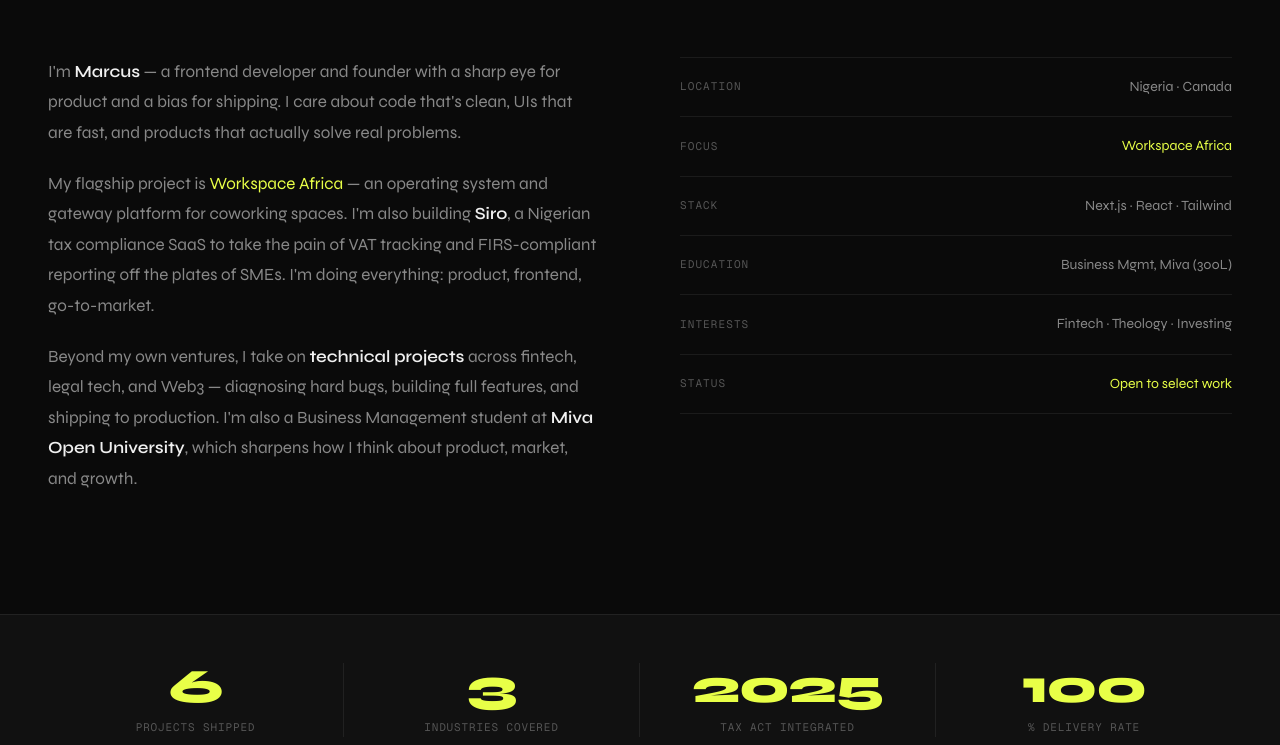
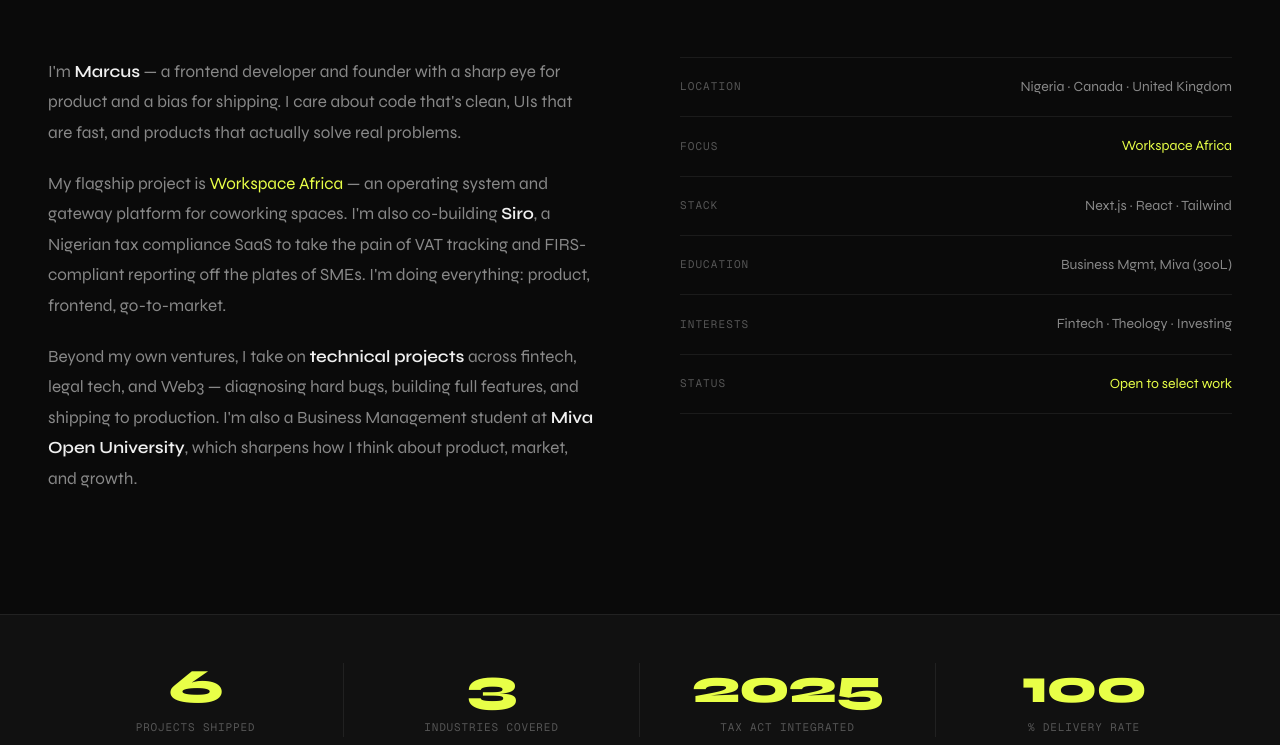
Before and after one commit to OlaMarcus09/Olawale.Aregbe, a plain HTML site: page index.html in a window 1280 px wide. Shown: the part 1115-1860 px from the top of the page. Drawn offline with nearby package versions, Linux system fonts and the light colour scheme.

Commit message:
Update project descriptions and locations in index.html

```diff
--- a/index.html
+++ b/index.html
@@ -742,7 +742,7 @@
           I'm <strong>Marcus</strong> — a frontend developer and founder with a sharp eye for product and a bias for shipping. I care about code that's clean, UIs that are fast, and products that actually solve real problems.
         </p>
         <p>
-          My flagship project is <span class="hl">Workspace Africa</span> — an operating system and gateway platform for coworking spaces. I'm also building <strong>Siro</strong>, a Nigerian tax compliance SaaS to take the pain of VAT tracking and FIRS-compliant reporting off the plates of SMEs. I'm doing everything: product, frontend, go-to-market.
+          My flagship project is <span class="hl">Workspace Africa</span> — an operating system and gateway platform for coworking spaces. I'm also co-building <strong>Siro</strong>, a Nigerian tax compliance SaaS to take the pain of VAT tracking and FIRS-compliant reporting off the plates of SMEs. I'm doing everything: product, frontend, go-to-market.
         </p>
         <p>
           Beyond my own ventures, I take on <strong>technical projects</strong> across fintech, legal tech, and Web3 — diagnosing hard bugs, building full features, and shipping to production. I'm also a Business Management student at <strong>Miva Open University</strong>, which sharpens how I think about product, market, and growth.
@@ -751,7 +751,7 @@
       <div class="about-facts">
         <div class="fact-row">
           <span class="fact-label">Location</span>
-          <span class="fact-value">Nigeria · Canada</span>
+          <span class="fact-value">Nigeria · Canada · United Kingdom</span>
         </div>
         <div class="fact-row">
           <span class="fact-label">Focus</span>
@@ -830,7 +830,7 @@
       </div>
 
       <div class="project-card reveal">
-        <div class="project-tag">Fintech · Founder</div>
+        <div class="project-tag">Fintech · FrontEnd</div>
         <h3 class="project-name">Siro</h3>
         <p class="project-desc">
           A Nigerian tax compliance SaaS helping SMEs automate VAT tracking, sync bank transactions, and generate FIRS-compliant reports. Built from the ground up — product, frontend, go-to-market strategy, and investor pitch deck.
```
